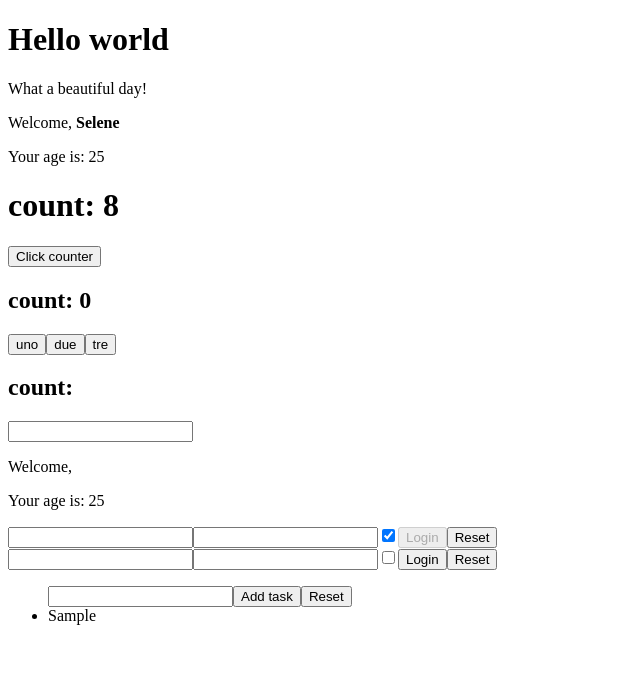
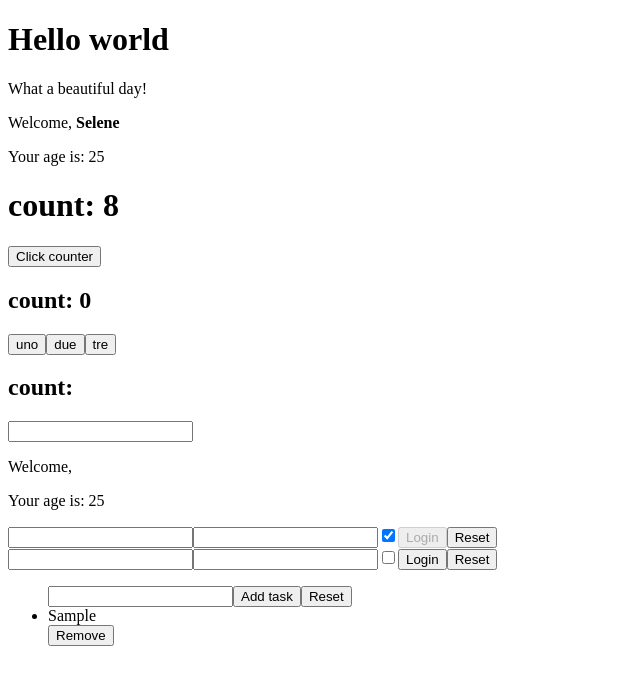
Before and after one commit to SeleneVicenza/react-exercises, a React (Create React App) app: page / in a window 1280 px wide. Both pictures are taken after typing "Sample" into the empty fields and a click on the button "Add task". Shown: the top 684 px of the page, without its empty margins (0-640 px from the left). Built offline with nearby package versions, Linux system fonts and the light colour scheme.

Commit message:
lists-06

```diff
--- a/src/TodoList.js
+++ b/src/TodoList.js
@@ -21,6 +21,14 @@ export default class TodoList extends React.Component {
         this.setState({ input: '' })
     }
 
+    removeListItem = (index) => {
+        let array = [...this.state.items]
+        array.splice(index, 1)
+        this.setState(() => {
+            return {items: array}
+        })
+    }
+
     render() {
         return (
             <div>
@@ -32,7 +40,7 @@ export default class TodoList extends React.Component {
                     {this.state.items.map((item, index) => {
                         return (<div>
                             <li key={index}>{item}</li>
-
+                            <button onClick={() => this.removeListItem(index)}>Remove</button>
                         </div>)
 
                     })}
```
